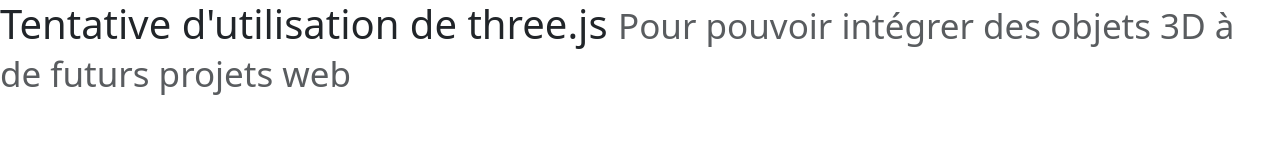
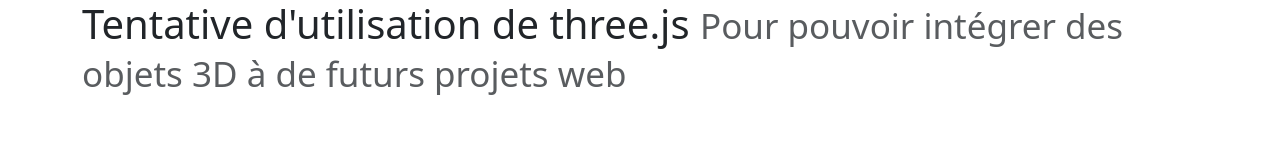
Before and after one commit to AstatePNG/Dice-Rolls-with-three, a plain HTML site: page index.html in a window 1280 px wide. Drawn offline with nearby package versions, Linux system fonts and the light colour scheme.

Commit message:
add of a container for the title

```diff
--- a/index.html
+++ b/index.html
@@ -12,7 +12,9 @@
     </head>
     <body>
 
-        <h1>Tentative d'utilisation de three.js <small class="text-body-secondary">Pour pouvoir intégrer des objets 3D à de futurs projets web</small></h1>
+        <div class="container">
+            <h1 class="title">Tentative d'utilisation de three.js <small class="text-body-secondary">Pour pouvoir intégrer des objets 3D à de futurs projets web</small></h1>
+        </div>
 
         <script src="https://cdn.jsdelivr.net/npm/bootstrap@5.3.3/dist/js/bootstrap.bundle.min.js" integrity="sha384-YvpcrYf0tY3lHB60NNkmXc5s9fDVZLESaAA55NDzOxhy9GkcIdslK1eN7N6jIeHz" crossorigin="anonymous"></script>
         <script src="scripts/main.js"></script>
```
